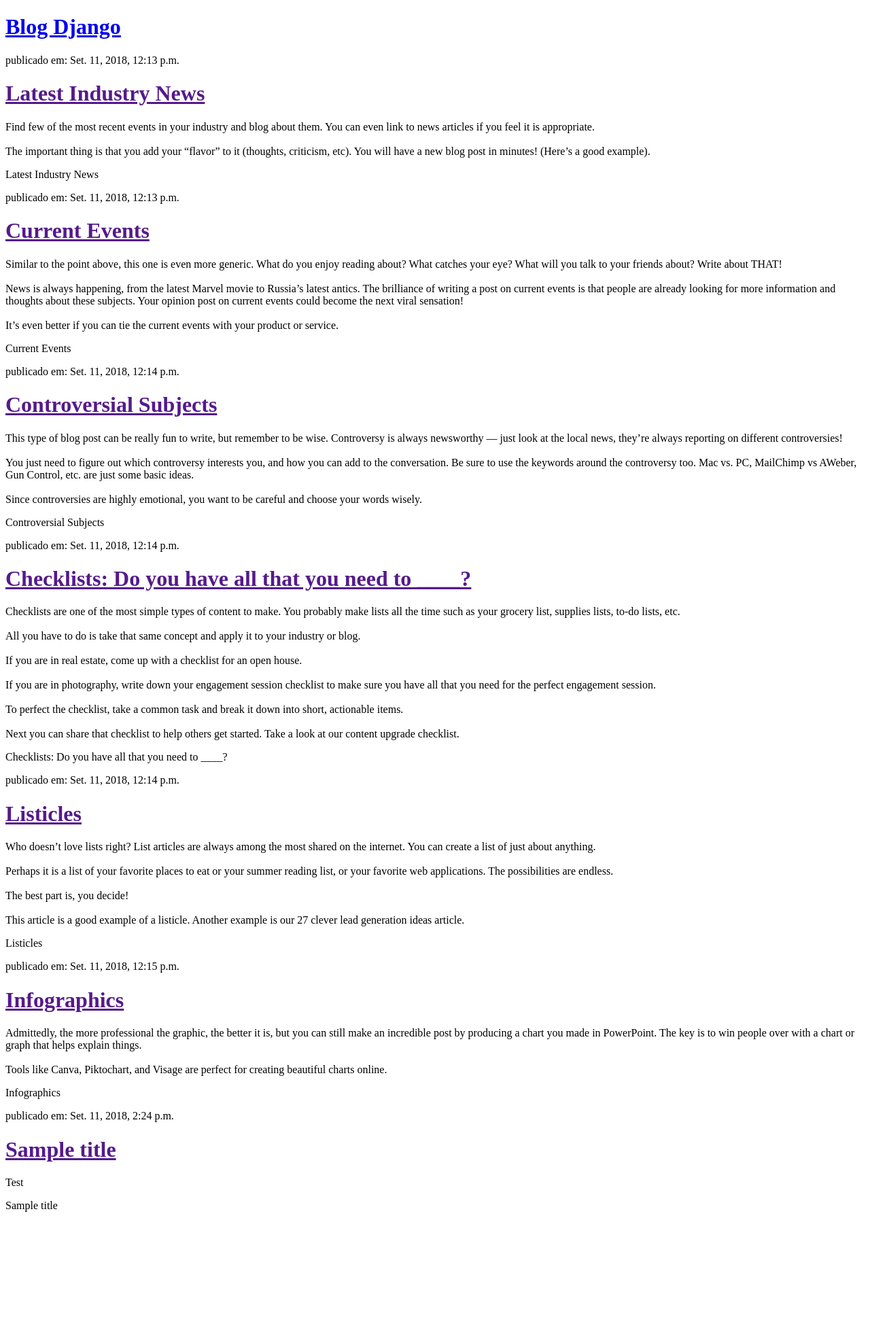
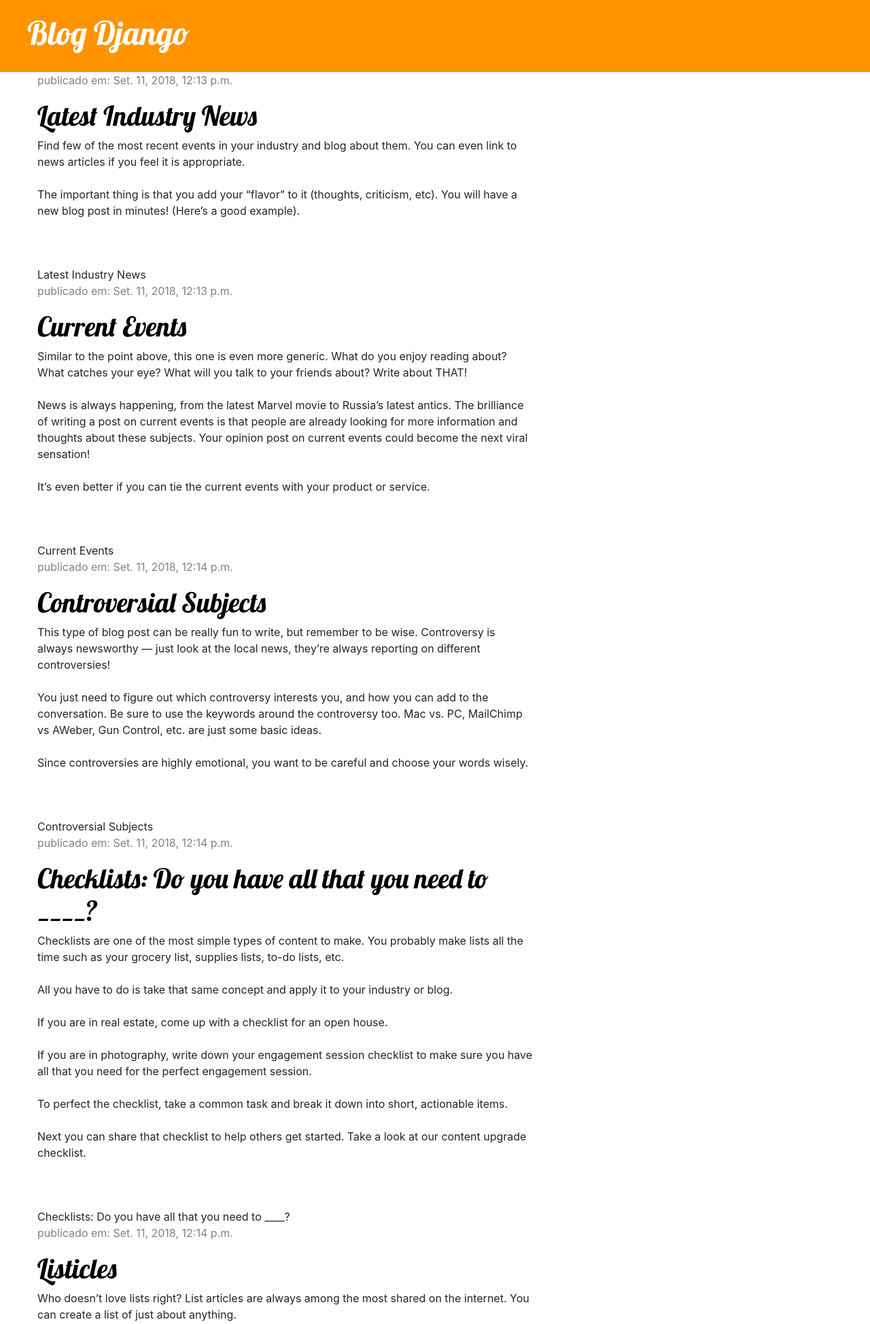
Before and after one commit to ValeriaNiceria/projetoEstudoDjango, a Django app: page / in a window 1280 px wide. Shown: the top 1948 px of the page at 68% size. Before the commit the page ends 1783 px from the top, so only its background shows below. Run offline with Django 3.2, Linux system fonts and the light colour scheme; data comes from the database, SQL or seed files in the repository; some libraries are stand-ins or nearby versions.

Commit message:
Adicionado estilo ao blog

```diff
--- /dev/null
+++ b/blog/static/css/blog.css
@@ -0,0 +1,46 @@
+.page-header {
+    background-color: #ff9400;
+    margin-top: 0;
+    padding: 20px 20px 20px 40px;
+}
+
+.page-header h1, .page-header h1 a, .page-header h1 a:visited, .page-header h1 a:active {
+    color: #ffffff;
+    font-size: 36pt;
+    text-decoration: none;
+}
+
+.content {
+    margin-left: 40px;
+}
+
+h1, h2, h3, h4 {
+    font-family: 'Lobster', cursive;
+}
+
+.date {
+    color: #828282;
+}
+
+.save {
+    float: right;
+}
+
+.post-form textarea, .post-form input {
+    width: 100%;
+}
+
+.top-menu, .top-menu:hover, .top-menu:visited {
+    color: #ffffff;
+    float: right;
+    font-size: 26pt;
+    margin-right: 20px;
+}
+
+.post {
+    margin-bottom: 70px;
+}
+
+.post h1 a, .post h1 a:visited {
+    color: #000000;
+}
--- a/blog/templates/blog/post_list.html
+++ b/blog/templates/blog/post_list.html
@@ -1,22 +1,37 @@
+{% load staticfiles %}
 <!DOCTYPE html>
 <html>
 <head>
+	<!-- Fonte Google -->
+	<link href="//fonts.googleapis.com/css?family=Lobster&subset=latin,latin-ext" rel="stylesheet" type="text/css">
 	<title>Blog Django</title>
+	<!-- Bootstrap -->
+	<link rel="stylesheet" href="https://stackpath.bootstrapcdn.com/bootstrap/4.1.3/css/bootstrap.min.css" integrity="sha384-MCw98/SFnGE8fJT3GXwEOngsV7Zt27NXFoaoApmYm81iuXoPkFOJwJ8ERdknLPMO" crossorigin="anonymous">
+
+	<link rel="stylesheet" href="{% static 'css/blog.css' %}">
 </head>
 <body>
-	<div>
+	<div class="page-header">
 		<h1><a href="/">Blog Django</a></h1>
 	</div>
 
 
+	<div class="content container">
+		<div class="row">
+			<div class="col-md-8">
 				{% for post in posts %}
-		<div>
+					<div class="post">
+						<div class="date">
 							<p>publicado em: {{ post.published_date }}</p>
+						</div>
 						<h1><a href="">{{ post.title }}</a></h1>
 						<p>{{ post.text|linebreaksbr }}</p>
 					</div>
 					{{ post }}
 				{% endfor %}
+			</div>
+		</div>
+	</div>
 
 </body>
 </html>
```
Lines whose indentation alone changed are shown as unchanged.
